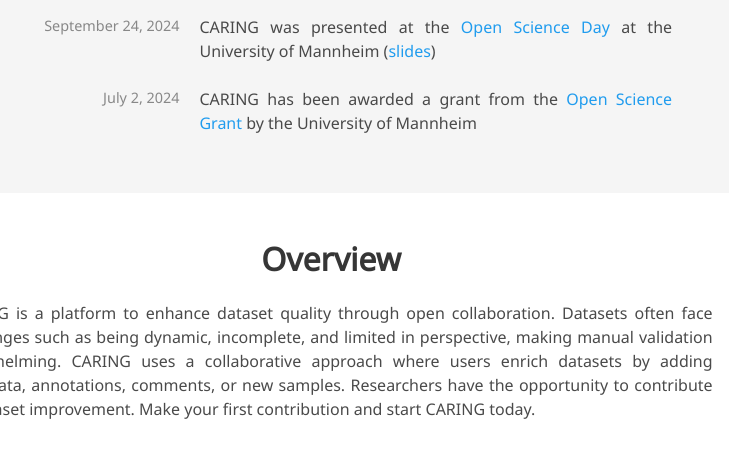
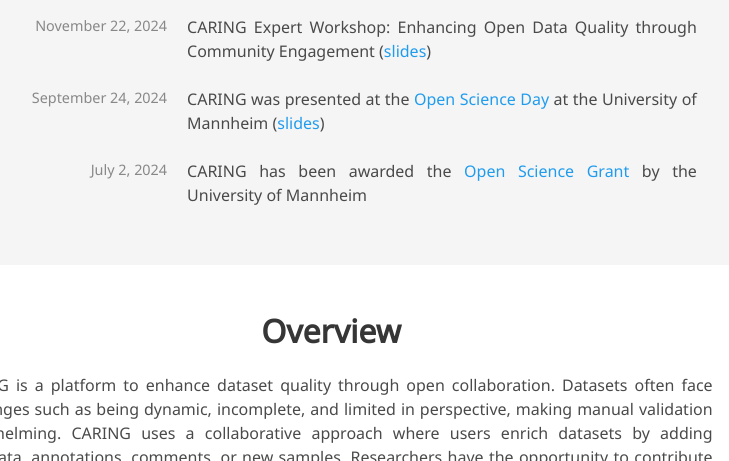
Before and after one commit to Caring4Data/caring4data.github.io, a plain HTML site: page index.html in a window 1280 px wide. Shown: the part 639-1100 px from the top of the page, without its empty margins (309-1038 px from the left). Drawn offline with nearby package versions, Linux system fonts and the light colour scheme; some icons are missing; a web font is replaced by a local one.

Commit message:
add title & news

```diff
--- a/index.html
+++ b/index.html
@@ -24,7 +24,7 @@
   <meta name="viewport" content="width=device-width, initial-scale=1">
 
 
-  <title>Academic Project Page</title>
+  <title>CARING - Enhancing Open Data Quality through Community Engagement</title>
   <link rel="icon" type="image/x-icon" href="static/images/caring.ico">
   <link href="https://fonts.googleapis.com/css?family=Google+Sans|Noto+Sans|Castoro"
   rel="stylesheet">
@@ -134,6 +134,12 @@
 
           <ul class="news-list">
             <li class="news-item">
+              <div class="news-date">November 22, 2024</div>
+              <div class="news-description">
+                CARING Expert Workshop: Enhancing Open Data Quality through Community Engagement (<span class="highlighted"><a href="">slides</a></span>)
+              </div>
+          </li>
+            <li class="news-item">
                 <div class="news-date">September 24, 2024</div>
                 <div class="news-description">
                   CARING was presented at the <span class="highlighted"><a href="https://www.bib.uni-mannheim.de/ihre-ub/ausstellungen-und-veranstaltungen/open-science-day-2024/">Open Science Day</a></span> at the University of Mannheim (<span class="highlighted"><a href="https://www.bib.uni-mannheim.de/media/Einrichtungen/Universitaetsbibliothek/Dokumente/Lehren_u_Forschen/Open_Science_Day_2024/9_Christopher_Klamm.pdf">slides</a></span>)
@@ -142,7 +148,7 @@
             <li class="news-item">
                 <div class="news-date">July 2, 2024</div>
                 <div class="news-description">
-                    CARING has been awarded a grant from the <span class="highlighted"><a href="https://www.uni-mannheim.de/open-science/grants/">Open Science Grant</a></span> by the University of Mannheim
+                    CARING has been awarded the <span class="highlighted"><a href="https://www.uni-mannheim.de/open-science/grants/">Open Science Grant</a></span> by the University of Mannheim
                 </div>
             </li>
           </ul>
```
